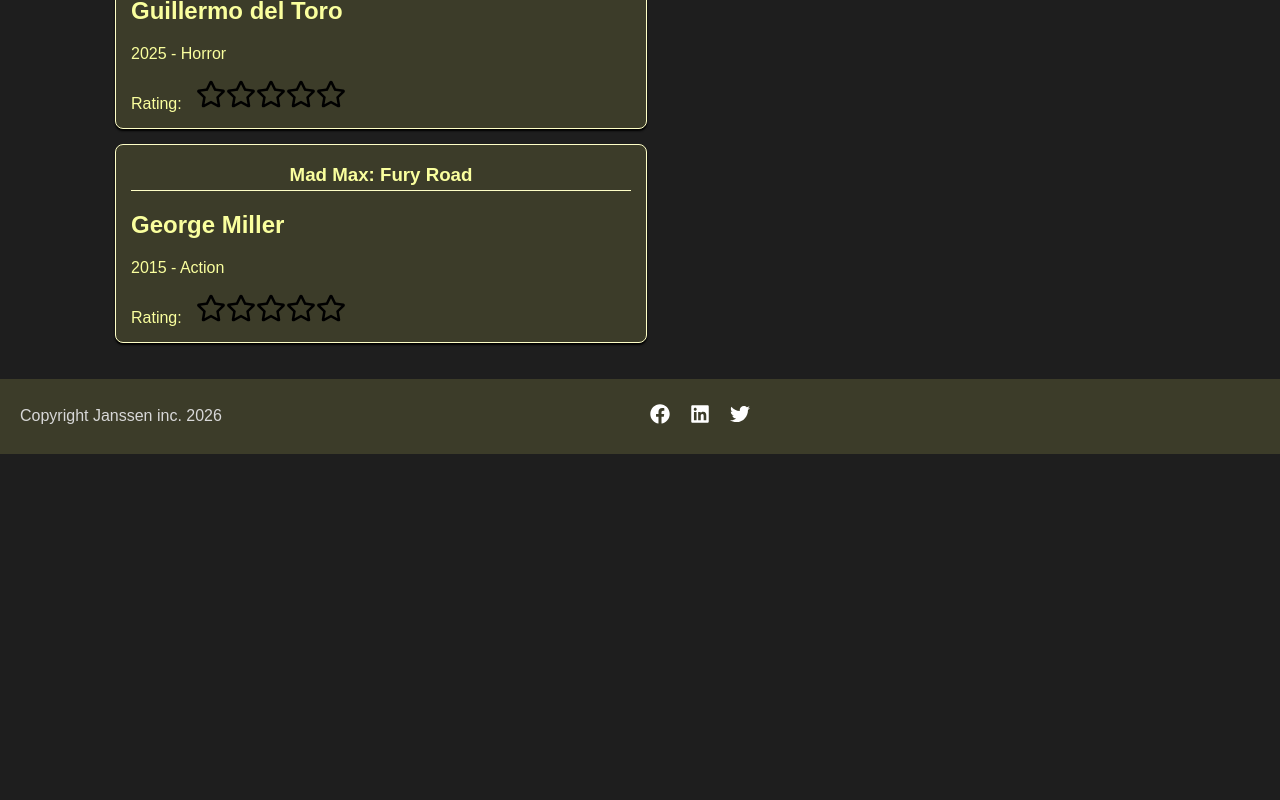
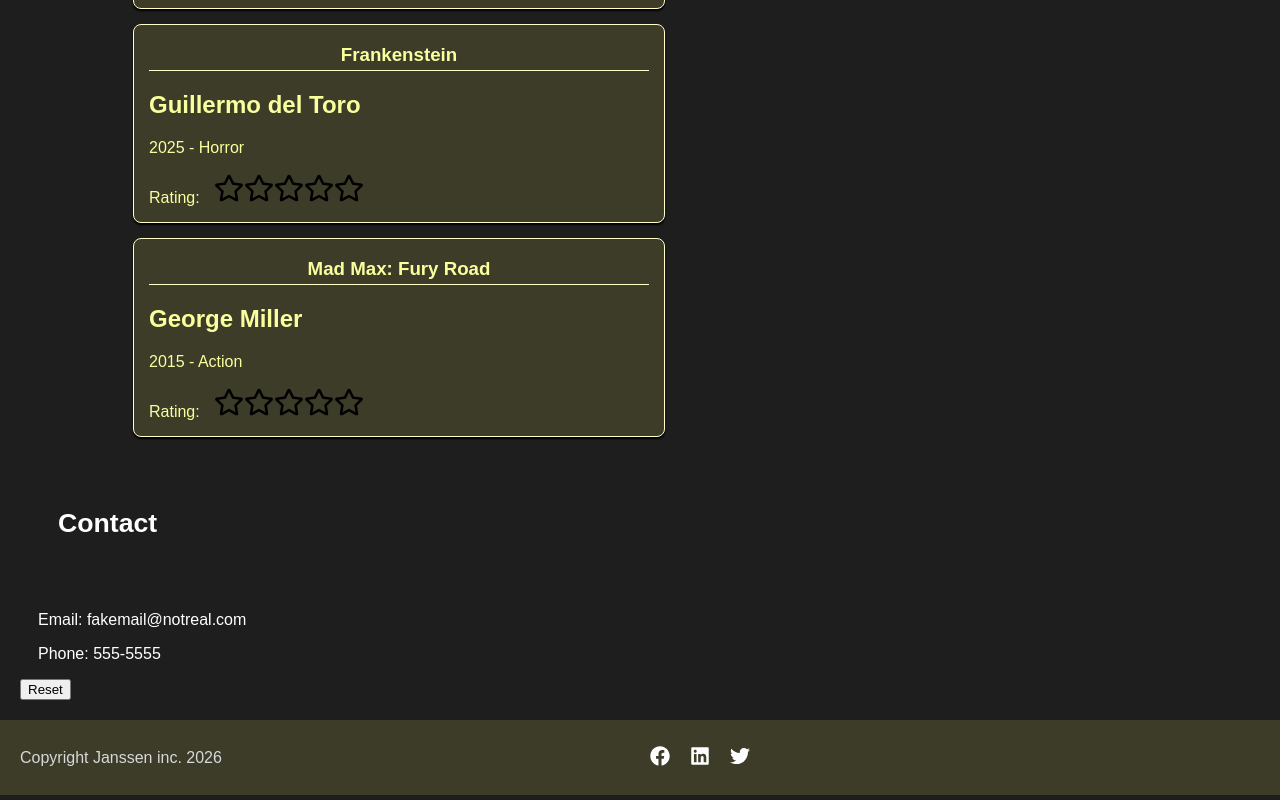
Before and after one commit to etjanssen55/etjanssen55.github.io, a React (Vite) app: page / in a window 1280 px wide. Shown: the part 1204-2004 px from the top of the page. Before the commit the page ends 1662 px from the top, so only its background shows below. Built offline with nearby package versions, Linux system fonts and the light colour scheme.

Commit message:
Created collapsible content for homepage using useContext and useReducer

```diff
--- a/src/App.css
+++ b/src/App.css
@@ -1,6 +1,7 @@
 :root[data-theme="dark"] {
   --bg-color: #1e1e1e;
   --header-bg-color: #3c3c29;
+  --drop-down-color: #0f0f0f;
   --card-bg-color: #3c3c29;
   --card-text-color: #faff9e;
   --card-border-color: #ffffc7;
@@ -12,6 +13,7 @@
 :root[data-theme="light"] {
   --bg-color: #ffffff;
   --header-bg-color: #ea8e8e;
+  --drop-down-color: #cfcfcf;
   --card-bg-color: #3c2929;
   --card-text-color: #ff9e9e;
   --card-border-color: #ffc7c7;
@@ -23,6 +25,7 @@
 :root[data-theme="system"] {
   --bg-color: #ffffff;
   --header-bg-color: #ea8e8e;
+  --drop-down-color: #cfcfcf;
   --card-bg-color: #3c2929;
   --card-text-color: #ff9e9e;
   --card-border-color: #ffc7c7;
@@ -35,6 +38,7 @@
   :root[data-theme="system"] {
   --bg-color: #1e1e1e;
   --header-bg-color: #3c3c29;
+  --drop-down-color: #0f0f0f;
   --card-bg-color: #3c3c29;
   --card-text-color: #faff9e;
   --card-border-color: #ffffc7;
@@ -96,3 +100,34 @@
 .theme-btn:hover {
    box-shadow: inset 0 0 0 2px rgb(0, 0, 0);
 }
+
+.accordion {
+  background-color: var(--bg-color);
+  color: var(--text-color);
+  cursor: pointer;
+  padding: 18px;
+  width: 100%;
+  text-align: left;
+  border: none;
+  outline: none;
+  transition: 0.4s;
+}
+
+.active, .accordion:hover {
+  background-color: var(--drop-down-color);
+}
+
+.panelHidden {
+  padding: 0 18px;
+  background-color: var(--bg-color);
+  color: var(--text-color);
+  display: none;
+  overflow:hidden;
+}
+
+.panelVisible {
+  padding: 0 18px;
+  background-color: var(--bg-color);
+  color: var(--text-color);
+  overflow:hidden;
+}
--- a/src/App.jsx
+++ b/src/App.jsx
@@ -8,6 +8,10 @@
 import ThemeSwitcher from "./components/ThemeSwitcher.jsx"
 import { useEffect, useContext } from 'react'
 import {ThemeContext} from './contexts/ThemeContext.jsx'
+import SectionControls from "./components/sectionControls.jsx"
+import { SectionControlContext } from "./contexts/SectionControlContext.jsx"
+
+
 
 const pageLayout = {
   display: "flex",
@@ -21,6 +25,8 @@
 }
 
 const App = () => {
+
+const { sectionControl, dispatch } = useContext(SectionControlContext)
 
 
 const {theme} = useContext(ThemeContext)
@@ -36,16 +42,47 @@
       </Header>
       <ThemeSwitcher />
       <div className="mainContent" style={mainContent}>
+        <button
+            onClick={() => dispatch({ type: 'TOGGLE_ABOUT'})}
+            className="accordion"
+        >
           <h1 style={{padding: "20px"}}>Hello There!</h1>
+        </button>
+        <div className={sectionControl.showAbout ? 'panelVisible' : 'panelHidden'}>
           <p>
             I'm Ethan. I'm a student at FVTC, a service delivery technician at National Guardian Life Insurance, and a board game designer, developer and publisher.
           </p>
+        </div>
+        <button
+            onClick={() => dispatch({ type: 'TOGGLE_FAVORITES'})}
+            className="accordion"
+        >
           <h1 style={{padding: "20px"}}>
            My Favorite Movies
           </h1>
+        </button>
+        <div className={sectionControl.showFavorites ? 'panelVisible' : 'panelHidden'}>
           <ul>
             <MovieList />
           </ul>
+        </div>
+
+        <button
+            onClick={() => dispatch({ type: 'TOGGLE_CONTACT'})}
+            className="accordion"
+        >
+        <h1 style={{padding: "20px"}}>
+          Contact
+        </h1>
+       </button>
+        <div className={sectionControl.showContact ? 'panelVisible' : 'panelHidden'}>
+          <p>Email: fakemail@notreal.com</p>
+          <p>Phone: 555-5555</p>
+        </div>
+        <button
+            onClick={() => dispatch({ type: 'RESET'})}
+        >Reset
+       </button>
       </div>
       <Footer />
     </div>
--- /dev/null
+++ b/src/components/SectionControls.jsx
@@ -0,0 +1,42 @@
+import { useContext } from 'react'
+import { SectionControlContext } from "../contexts/SectionControlContext.jsx"
+
+const SectionControls = () => {
+
+    const { sectionControl, dispatch } = useContext(SectionControlContext)
+
+return (
+   <>
+       <button
+            onClick={() => dispatch({ type: 'TOGGLE_ABOUT'})}
+            className="accordion"
+        >About
+       </button>
+        <div className={sectionControl.showAbout ? 'panelVisible' : 'panelHidden'}>
+            <p>This is the About section</p>
+        </div>
+       <button
+            onClick={() => dispatch({ type: 'TOGGLE_FAVORITES'})}
+            className="accordion"
+        >Favorites
+       </button>
+        <div className={sectionControl.showFavorites ? 'panelVisible' : 'panelHidden'}>
+            <p>This is the Favorites section</p>
+        </div>
+       <button
+            onClick={() => dispatch({ type: 'TOGGLE_CONTACT'})}
+            className="accordion"
+        >Contact
+       </button>
+        <div className={sectionControl.showContact ? 'panelVisible' : 'panelHidden'}>
+            <p>This is the Contact section</p>
+        </div>
+        <button
+            onClick={() => dispatch({ type: 'RESET'})}
+        >Reset
+       </button>
+   </>
+   )
+}
+
+export default SectionControls
--- /dev/null
+++ b/src/contexts/SectionControlContext.jsx
@@ -0,0 +1,35 @@
+import {createContext, useReducer} from 'react'
+
+export const SectionControlContext = createContext()
+
+const initialState = {
+    showAbout: true,
+    showFavorites: true,
+    showContact: true
+}
+
+const sectionReducer = (state, action) => {
+    switch (action.type) {
+        case 'TOGGLE_ABOUT':
+            return { ...state, showAbout: !state.showAbout }
+        case 'TOGGLE_FAVORITES':
+            return { ...state, showFavorites: !state.showFavorites }
+        case 'TOGGLE_CONTACT':
+            return { ...state, showContact: !state.showContact }
+        case 'RESET':
+            return initialState
+        default:
+            return state
+    }
+}
+
+export const SectionControlProvider = ({children}) => {
+
+    const [sectionControl, dispatch] = useReducer( sectionReducer, initialState)
+
+    return(
+        <SectionControlContext.Provider value={{sectionControl, dispatch}}>
+            {children}
+        </SectionControlContext.Provider>
+    )
+}
--- a/src/main.jsx
+++ b/src/main.jsx
@@ -3,11 +3,14 @@
 import './App.css'
 import App from './App.jsx'
 import { ThemeProvider } from './contexts/ThemeContext.jsx'
+import { SectionControlProvider } from './contexts/SectionControlContext.jsx'
 
 createRoot(document.getElementById('root')).render(
   <StrictMode>
-    <ThemeProvider>
-      <App />
-    </ThemeProvider>
+    <SectionControlProvider>
+      <ThemeProvider>
+        <App />
+      </ThemeProvider>
+    </SectionControlProvider>
   </StrictMode>
 )
```
Lines whose indentation alone changed are shown as unchanged.
